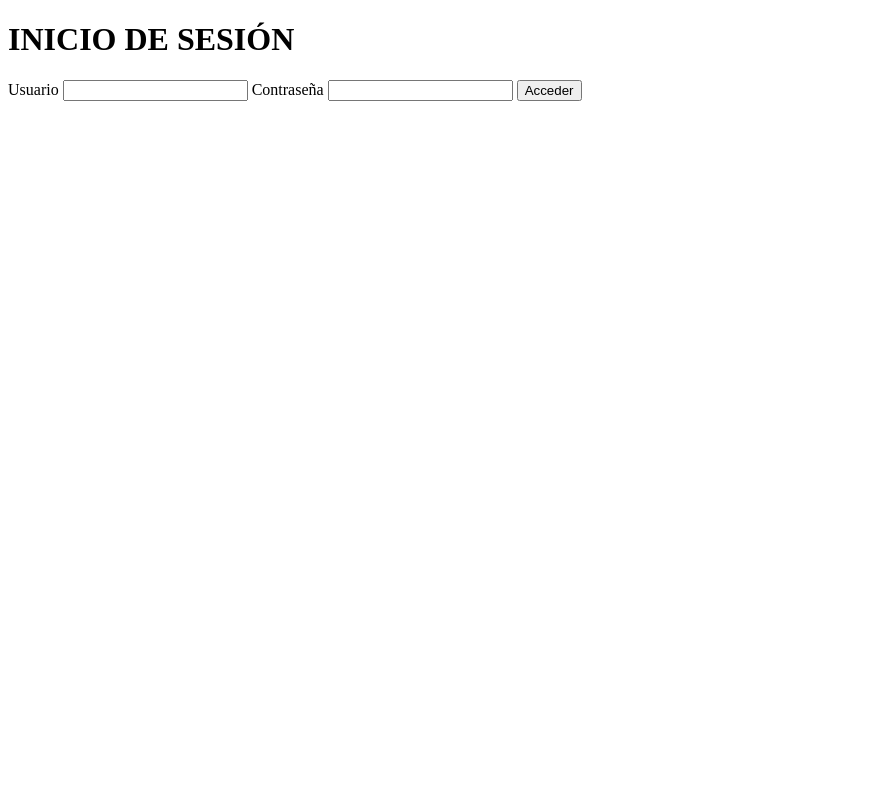
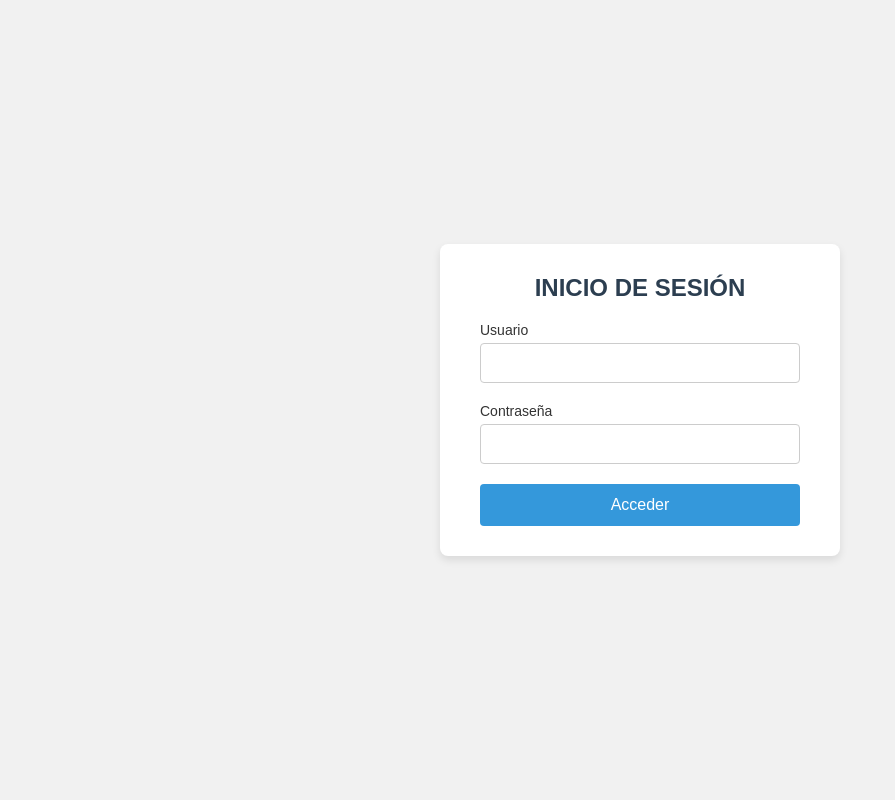
Before and after one commit to adrimartiin/M12-A7-CrudEscola, a PHP site: page / in a window 1280 px wide. Shown: the whole page, without its empty margins (0-895 px from the left). Run offline with PHP 8.4, Linux system fonts and the light colour scheme.

Commit message:
Archivo index.php con clases e id para estilos

```diff
--- a/index.php
+++ b/index.php
@@ -1,12 +1,17 @@
 <!DOCTYPE html>
 <html lang="en">
+
 <head>
     <meta charset="UTF-8">
     <meta name="viewport" content="width=device-width, initial-scale=1.0">
+    <link href="./css/styles.css" rel="stylesheet">
     <title>Document</title>
 </head>
+
 <body>
-    <h1>INICIO DE SESIÓN</h1>
+    <div class="container">
+        <div class="container-form">
+            <h1 id="login-title">INICIO DE SESIÓN</h1>
             <form method="POST" action="./validacionesPHP/validacionLogin.php">
                 <label>Usuario</label>
                 <input type="text" name="usuario" id="usuario">
@@ -17,13 +22,16 @@
 
                 <?php if (isset($_SESSION['error'])): ?>
                     <span class="error-message" style="color: red;"><?php echo $_SESSION['error']; ?></span>
-            <?php unset($_SESSION['error']);?>
+                    <?php unset($_SESSION['error']); ?>
                 <?php endif; ?>
 
                 <button type="submit" class="login-button" id="submitBtn">Acceder</button>
             </form>
         </div>
+    </div>
+
     <script src="../validacionesJS/validacionLogin.js"></script>
 
 </body>
+
 </html>
```
Lines whose indentation alone changed are shown as unchanged.
